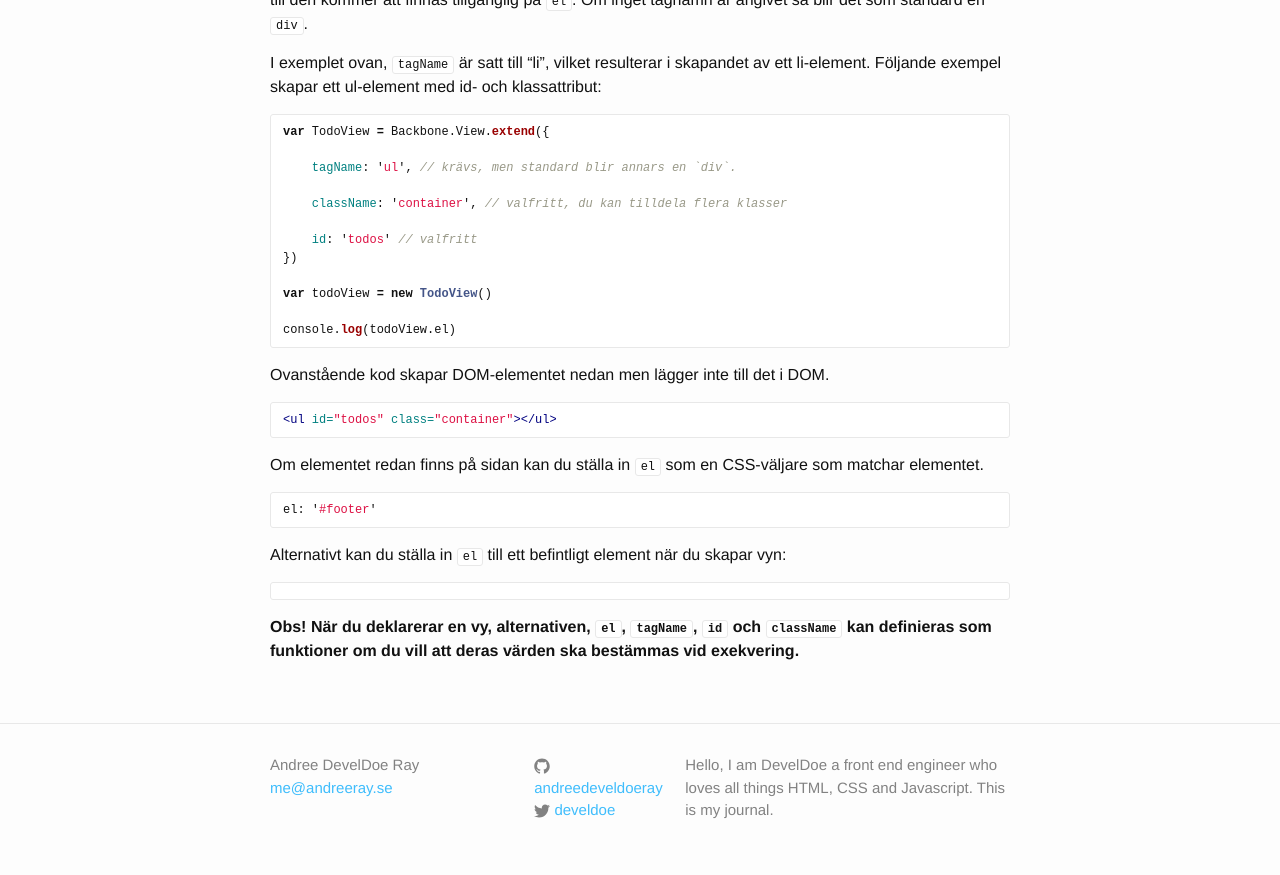
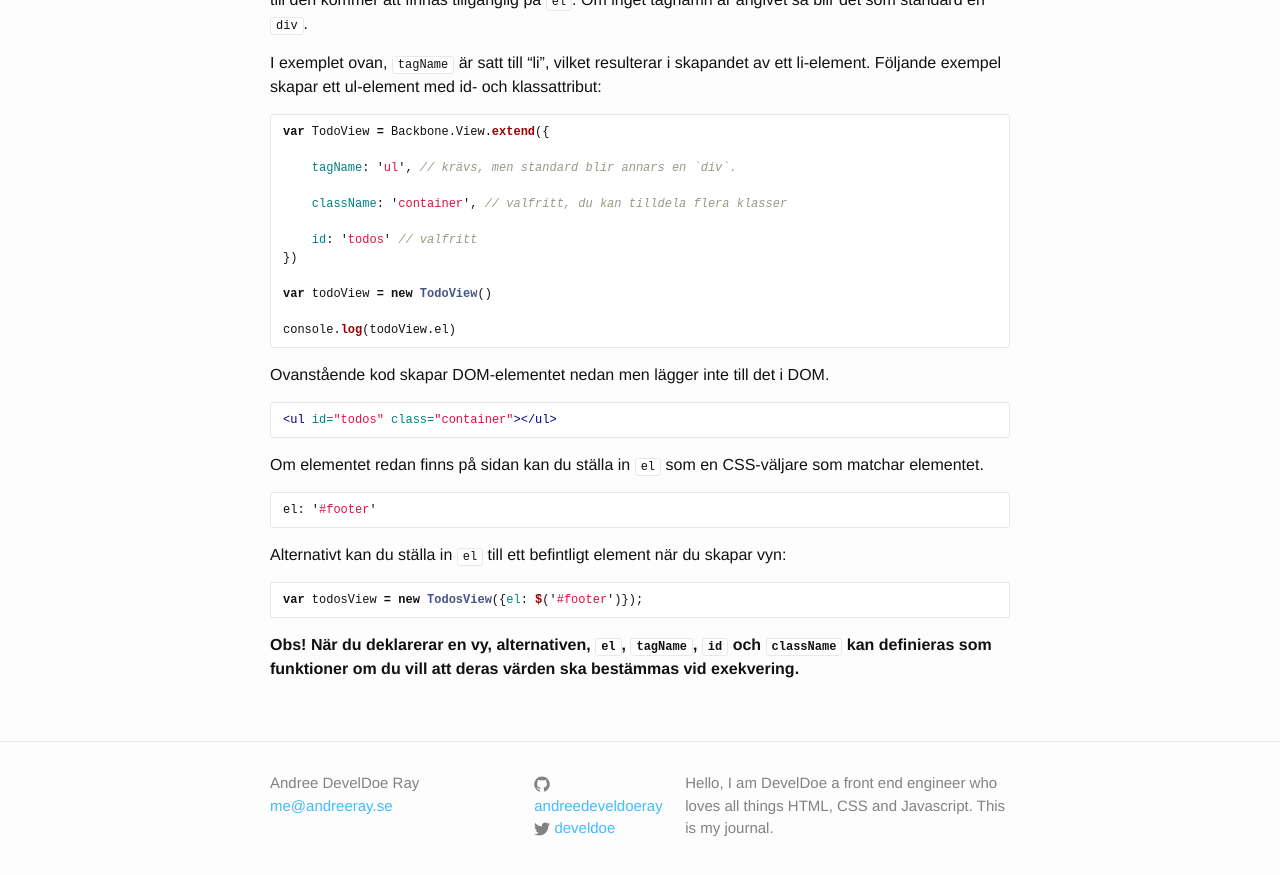
Before and after one commit to develdoe/develdoe.github.io, a Jekyll site: the page built from _posts/2017-10-30-backbonejs-basics.md, in a window 1280 px wide and 900 px high, scrolled down 8975 px. Shown: the top 875 px of the window. Built offline with Jekyll 4.4.1, drawn with Linux system fonts in a browser that asks for light colours.

Commit message:
Update 2017-10-30-backbonejs-basics.md

````diff
--- a/_posts/2017-10-30-backbonejs-basics.md
+++ b/_posts/2017-10-30-backbonejs-basics.md
@@ -433,6 +433,7 @@ el: '#footer'
 Alternativt kan du ställa in `el` till ett befintligt element när du skapar vyn:
 
 ```js
+var todosView = new TodosView({el: $('#footer')});
 ```
 
 **Obs! När du deklarerar en vy, alternativen, `el`, `tagName`, `id` och `className` kan definieras som funktioner om du vill att deras värden ska bestämmas vid exekvering.**
````
